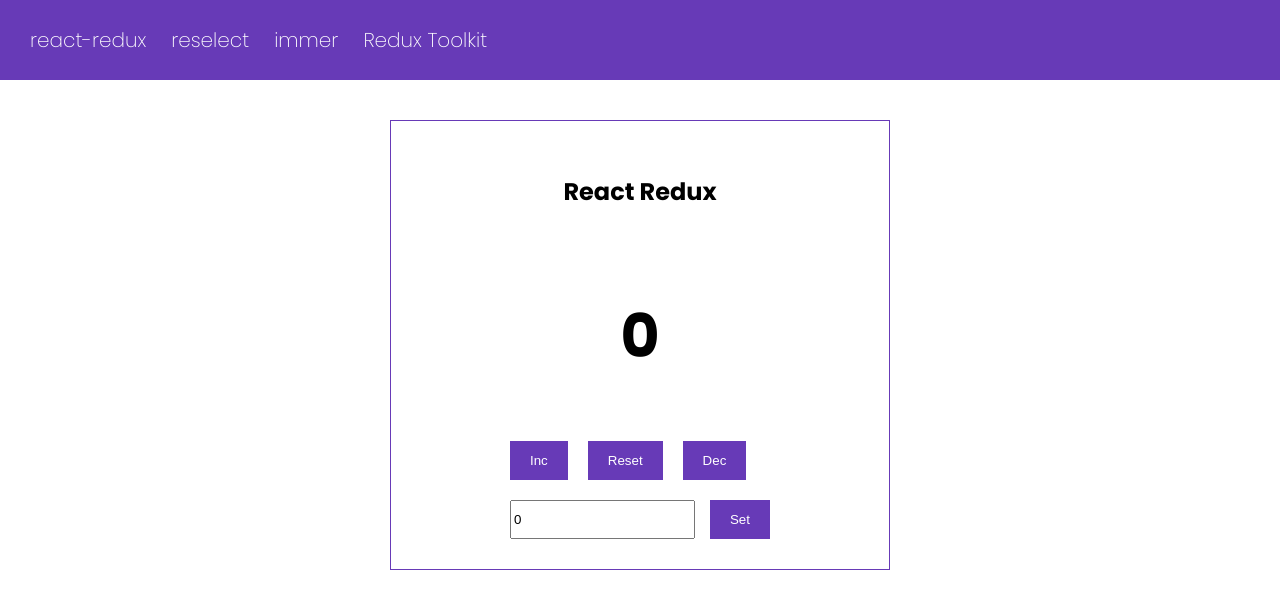
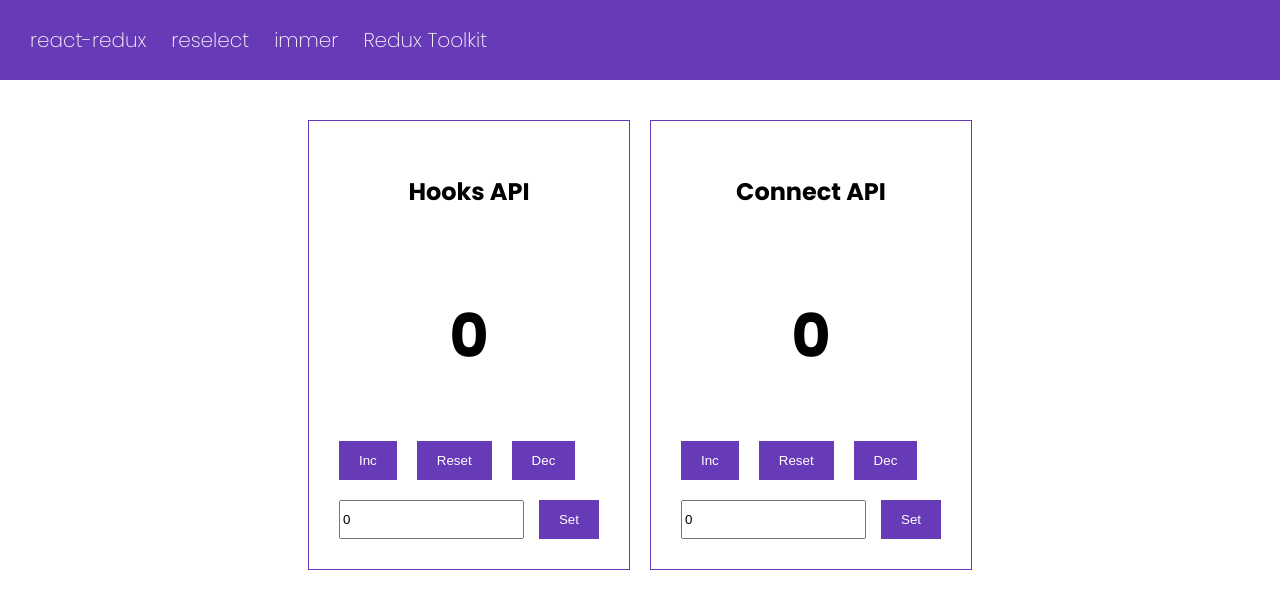
Before and after one commit to avadhutprabhudesai/react-redux-poc, a React (Vite) app: page /react-redux in a window 1280 px wide. Shown: the top 608 px of the page. Built offline with nearby package versions, Linux system fonts and the light colour scheme.

Commit message:
feat: #connect api
Explored connect API in order to connect redux to react app. mapDispatchToProps and mapStateToProps
are implemented for counter component.

```diff
--- a/index.jsx
+++ b/index.jsx
@@ -7,6 +7,7 @@
   <BrowserRouter>
     <Routes>
       <Route path="/" element={<App />}>
+        <Route index element={<ReactRedux />}></Route>
         <Route path="react-redux" element={<ReactRedux />}></Route>
         <Route path="reselect" element={<h1>reselect</h1>}></Route>
         <Route path="immer" element={<h1>immer</h1>}></Route>
--- a/package.json
+++ b/package.json
@@ -42,6 +42,7 @@
     "@babel/preset-env": "^7.16.11",
     "@babel/preset-react": "^7.16.7",
     "@babel/preset-typescript": "^7.16.7",
+    "@redux-devtools/extension": "^3.2.2",
     "@testing-library/react": "^13.1.1",
     "@typescript-eslint/eslint-plugin": "^5.20.0",
     "@typescript-eslint/parser": "^5.20.0",
--- /dev/null
+++ b/src/react-redux/ConnectCounter.jsx
@@ -0,0 +1,62 @@
+import { useEffect, useState } from 'react';
+import { connect } from 'react-redux';
+import { bindActionCreators } from 'redux';
+import { decrement, increment, set } from './actions';
+
+function ConnectCounter({ count, increment, decrement, set }) {
+  const [val, setVal] = useState(count);
+  const handleSubmit = (e) => {
+    e.preventDefault();
+    set(val);
+  };
+  useEffect(() => {
+    setVal(count);
+  }, [count]);
+
+  return (
+    <div className="box">
+      <h2>Connect API</h2>
+      <h1>{count}</h1>
+      <div className="actions">
+        <div className="buttons">
+          <button className="button" onClick={increment}>
+            Inc
+          </button>
+          <button className="button" onClick={() => set(0)}>
+            Reset
+          </button>
+          <button className="button" onClick={decrement}>
+            Dec
+          </button>
+        </div>
+        <form className="form" onSubmit={handleSubmit}>
+          <input
+            type="number"
+            value={val}
+            onChange={(e) => setVal(e.target.value)}
+          />
+          <button className="button">Set</button>
+        </form>
+      </div>
+    </div>
+  );
+}
+const mapStateToProps = (state) => ({
+  count: state.count,
+});
+
+const mapDispatchToProps = (dispatch) => ({
+  ...bindActionCreators(
+    {
+      increment: increment,
+      decrement: decrement,
+      set: set,
+    },
+    dispatch
+  ),
+});
+
+// eslint-disable-next-line no-func-assign
+ConnectCounter = connect(mapStateToProps, mapDispatchToProps)(ConnectCounter);
+
+export default ConnectCounter;
--- /dev/null
+++ b/src/react-redux/HooksCounter.jsx
@@ -0,0 +1,43 @@
+import { useEffect, useState } from 'react';
+import useCounter from './use-counter';
+
+function HooksCounter() {
+  const { count, increment, decrement, set } = useCounter();
+  const [val, setVal] = useState(count);
+  const handleSubmit = (e) => {
+    e.preventDefault();
+    set(val);
+  };
+  useEffect(() => {
+    setVal(count);
+  }, [count]);
+
+  return (
+    <div className="box">
+      <h2>Hooks API</h2>
+      <h1>{count}</h1>
+      <div className="actions">
+        <div className="buttons">
+          <button className="button" onClick={increment}>
+            Inc
+          </button>
+          <button className="button" onClick={() => set(0)}>
+            Reset
+          </button>
+          <button className="button" onClick={decrement}>
+            Dec
+          </button>
+        </div>
+        <form className="form" onSubmit={handleSubmit}>
+          <input
+            type="number"
+            value={val}
+            onChange={(e) => setVal(e.target.value)}
+          />
+          <button className="button">Set</button>
+        </form>
+      </div>
+    </div>
+  );
+}
+export default HooksCounter;
--- a/src/react-redux/ReactRedux.jsx
+++ b/src/react-redux/ReactRedux.jsx
@@ -1,52 +1,21 @@
 import React, { useEffect, useState } from 'react';
-import { Provider } from 'react-redux';
-import store from './store';
+import { connect, Provider } from 'react-redux';
+import { bindActionCreators } from 'redux';
+import { decrement, increment, set } from './actions';
+import { connectStore, hookStore } from './store';
 import useCounter from './use-counter';
+import ConnectCounter from './ConnectCounter';
+import HooksCounter from './HooksCounter';
 
-function Counter() {
-  const { count, increment, decrement, set } = useCounter();
-  const [val, setVal] = useState(count);
-  const handleSubmit = (e) => {
-    e.preventDefault();
-    set(val);
-  };
-  useEffect(() => {
-    setVal(count);
-  }, [count]);
-
+export default function ReactRedux() {
   return (
-    <div className="box">
-      <h2>React Redux</h2>
-      <h1>{count}</h1>
-      <div className="actions">
-        <div className="buttons">
-          <button className="button" onClick={increment}>
-            Inc
-          </button>
-          <button className="button" onClick={() => set(0)}>
-            Reset
-          </button>
-          <button className="button" onClick={decrement}>
-            Dec
-          </button>
-        </div>
-        <form className="form" onSubmit={handleSubmit}>
-          <input
-            type="number"
-            value={val}
-            onChange={(e) => setVal(e.target.value)}
-          />
-          <button className="button">Set</button>
-        </form>
-      </div>
+    <div className="splitter">
+      <Provider store={hookStore}>
+        <HooksCounter />
+      </Provider>
+      <Provider store={connectStore}>
+        <ConnectCounter />
+      </Provider>
     </div>
   );
 }
-
-export default function ReactRedux() {
-  return (
-    <Provider store={store}>
-      <Counter />
-    </Provider>
-  );
-}
--- a/src/react-redux/store.js
+++ b/src/react-redux/store.js
@@ -1,11 +1,9 @@
+import { composeWithDevTools } from '@redux-devtools/extension';
 import { createStore } from 'redux';
 
 const initialState = {
   count: 0,
 };
-
-const enhancer =
-  window.__REDUX_DEVTOOLS_EXTENSION__ && window.__REDUX_DEVTOOLS_EXTENSION__();
 
 const reducer = (state = initialState, action) => {
   if (action.type === 'counter/inc') {
@@ -20,6 +18,5 @@
   return state;
 };
 
-const store = createStore(reducer, enhancer);
-
-export default store;
+export const hookStore = createStore(reducer, composeWithDevTools());
+export const connectStore = createStore(reducer, composeWithDevTools());
--- a/src/style.css
+++ b/src/style.css
@@ -55,8 +55,8 @@
 }
 
 .box {
+  flex: 1;
   border: 1px solid #673ab7;
-  width: 500px;
   padding: 30px;
   display: grid;
   place-items: center;
@@ -92,3 +92,16 @@
   justify-content: space-between;
   gap: 15px;
 }
+
+.splitter {
+  display: flex;
+  gap: 20px;
+  flex-wrap: wrap;
+}
+
+@media screen and (max-width: 600px) {
+  .content {
+    padding: 20px;
+
+  }
+}
```
Also changed, not shown: 1 other file (tests, documents, lock files or other folders).
